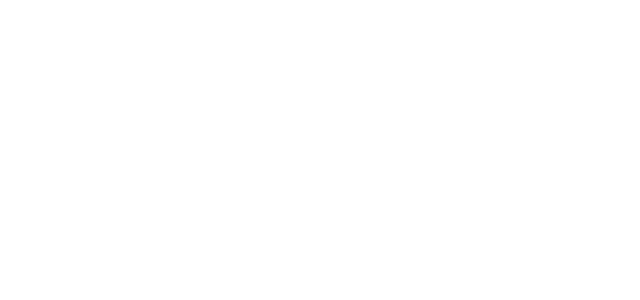
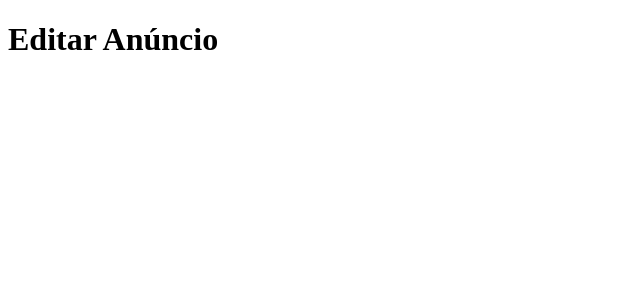
Before and after one commit to daniel-oliv3/anuncios-webapp, a React (Create React App) app in the folder crud_frontend/: page /editar in a window 1280 px wide. Shown: the top 300 px of the page, without its empty margins (0-640 px from the left). Built offline with nearby package versions, Linux system fonts and the light colour scheme.

Commit message:
Create component editar and index.js

```diff
--- a/crud_frontend/src/App.js
+++ b/crud_frontend/src/App.js
@@ -3,6 +3,7 @@
 import { Home } from './pages/Home';
 import { Visualizar } from './pages/Visualizar';
 import { Cadastrar } from "./pages/Cadastrar";
+import { Editar } from "./pages/Editar";
 
 function App() {
   return (
@@ -12,6 +13,7 @@
           <Route exact path="/" component={Home} />
           <Route path="/visualizar" component={Visualizar} />
           <Route path="/cadastrar" component={Cadastrar} />
+          <Route path="/editar" component={Editar} />
         </Switch>
       </Router>
     </div>
--- /dev/null
+++ b/crud_frontend/src/pages/Editar/index.js
@@ -0,0 +1,9 @@
+import React from "react";
+
+export const Editar = () => {
+  return (
+    <div>
+      <h1>Editar Anúncio</h1>
+    </div>
+  );
+}
```
